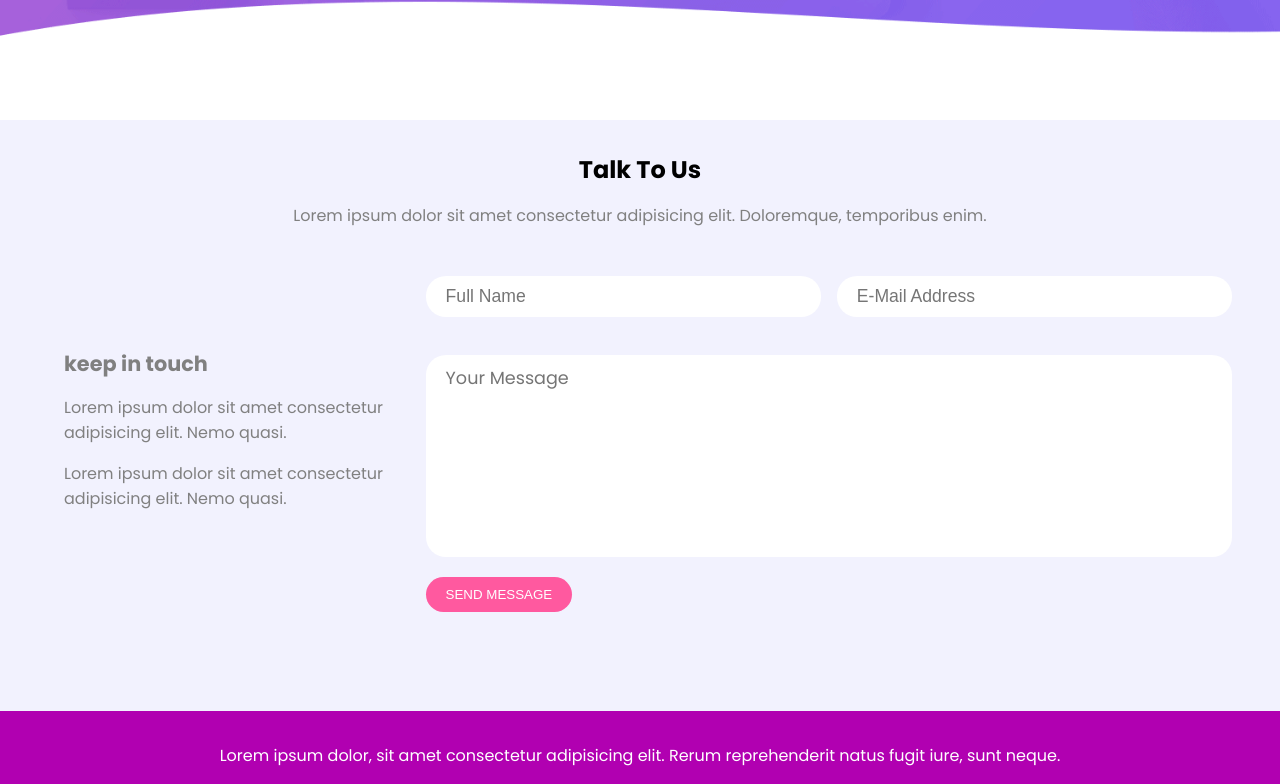
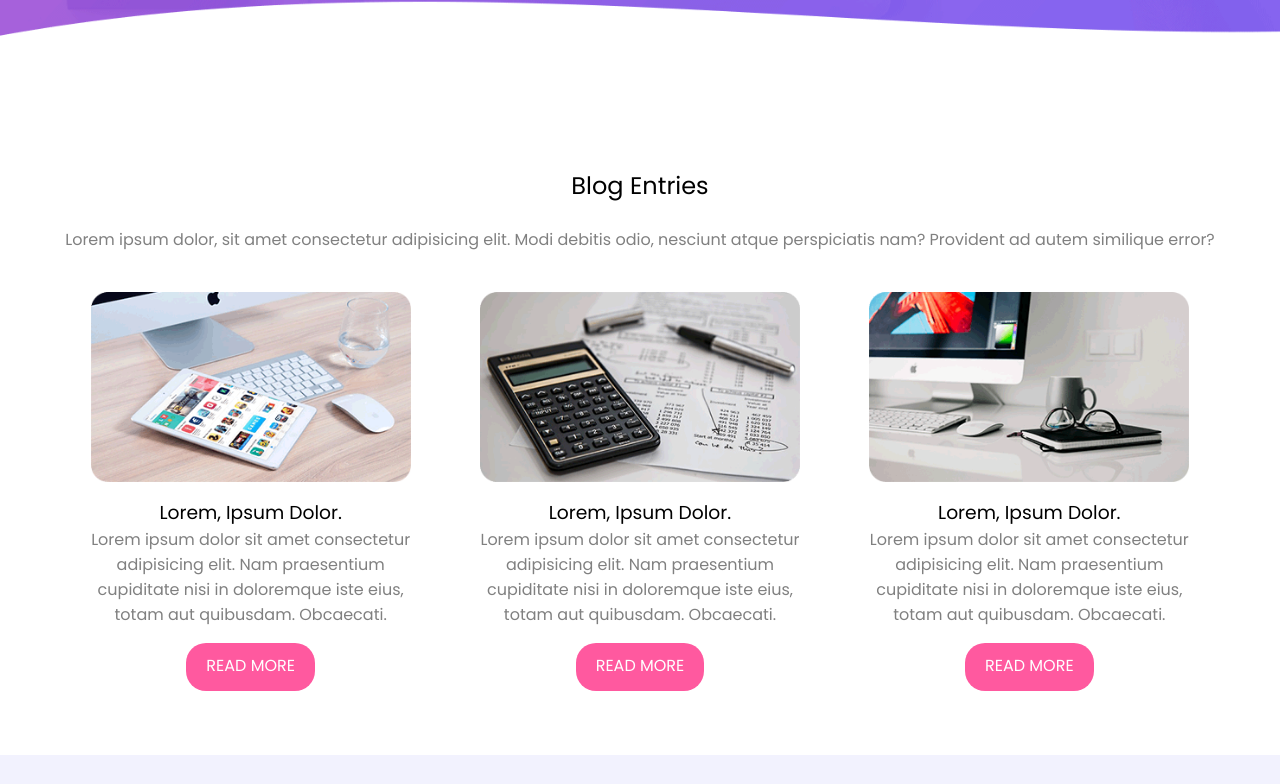
Before and after one commit to MalikAbdCom/malik-tugas-html-css, a plain HTML site: page index.html in a window 1280 px wide. Shown: the part 680-1464 px from the top of the page. Drawn offline with Linux system fonts and the light colour scheme.

Commit message:
BLOG ENTRIES, done

```diff
--- a/index.html
+++ b/index.html
@@ -53,6 +53,47 @@
         </ul>
     </nav>
     <!--                    end of navigation -->
+    <!--                    blog endtries -->
+    <section class="blog-entries">
+        <div class="section-center">
+            <div class="blog-entries_title">
+                <h2>blog entries</h2>
+                <p>Lorem ipsum dolor, sit amet consectetur adipisicing elit. Modi debitis odio, nesciunt atque
+                    perspiciatis nam? Provident ad autem similique error?</p>
+            </div>
+            <div class="blog-entries_cards">
+                <!-- single item -->
+                <div class="blog-entries_cards-item">
+                    <img src="./assets/images/blog-item-01.png" alt="blog-image">
+                    <h3>Lorem, ipsum dolor.</h3>
+                    <p>Lorem ipsum dolor sit amet consectetur adipisicing elit. Nam praesentium cupiditate nisi in
+                        doloremque iste eius, totam aut quibusdam. Obcaecati.</p>
+                    <a class="button" href="./index.html">read more</a>
+                </div>
+                <!-- end of single item -->
+                <!-- single item -->
+                <div class="blog-entries_cards-item">
+                    <img src="./assets/images/blog-item-02.png" alt="blog-image">
+                    <h3>Lorem, ipsum dolor.</h3>
+                    <p>Lorem ipsum dolor sit amet consectetur adipisicing elit. Nam praesentium cupiditate nisi in
+                        doloremque iste eius, totam aut quibusdam. Obcaecati.</p>
+                    <a class="button" href="./index.html">read more</a>
+                </div>
+                <!-- end of single item -->
+                <!-- single item -->
+                <div class="blog-entries_cards-item">
+                    <img src="./assets/images/blog-item-03.png" alt="blog-image">
+                    <h3>Lorem, ipsum dolor.</h3>
+                    <p>Lorem ipsum dolor sit amet consectetur adipisicing elit. Nam praesentium cupiditate nisi in
+                        doloremque iste eius, totam aut quibusdam. Obcaecati.</p>
+                    <a class="button" href="./index.html">read more</a>
+                </div>
+                <!-- end of single item -->
+            </div>
+        </div>
+
+    </section>
+    <!--                    end of blog endtries -->
     <!--                    contact us -->
     <section class="contact-us">
         <div class="section-center ">
--- a/style/style.css
+++ b/style/style.css
@@ -25,6 +25,15 @@ img {
 }
 strong {
   font-weight: 700;
+}
+h1,
+h2,
+h3,
+h4,
+h5,
+h6 {
+  font-weight: 400;
+  text-transform: capitalize;
 }
 .section-center {
   max-width: 1200px;
@@ -103,6 +112,9 @@ strong {
   border-bottom-right-radius: 0;
 }
 .nav-mobile_open {
+  /* == */
+  display: none;
+  /* == */
   position: fixed;
   top: 72px;
   background-color: white;
@@ -169,6 +181,53 @@ header {
 }
 
 /*          end of header */
+
+/*          blog entries */
+.blog-entries {
+  padding: 3rem 0;
+  text-align: center;
+}
+.blog-entries_title *,
+.blog-entries_cards-item {
+  margin-bottom: 1.5rem;
+}
+.blog-entries p {
+  color: grey;
+}
+
+.blog-entries_cards-item {
+  width: 100%;
+  min-width: 175px;
+}
+.blog-entries_cards-item .button,
+.blog-entries_cards-item h3 {
+  margin-top: 1rem;
+}
+@media screen and (min-width: 500px) {
+  .blog-entries_cards {
+    text-align: left;
+    justify-content: space-around;
+    display: flex;
+    gap: 1rem;
+    flex-wrap: wrap;
+  }
+  .blog-entries_cards-item {
+    margin-bottom: 2.5rem;
+    max-width: 320px;
+  }
+  .blog-entries_title p {
+    margin-bottom: 2.5rem;
+  }
+}
+@media screen and (min-width: 1024px) {
+  .blog-entries_cards {
+    text-align: center;
+  }
+  .blog-entries_cards-item {
+    margin-bottom: 1rem;
+  }
+}
+/*          end of blog entries */
 
 /*          contact us */
 .contact-us {
```
